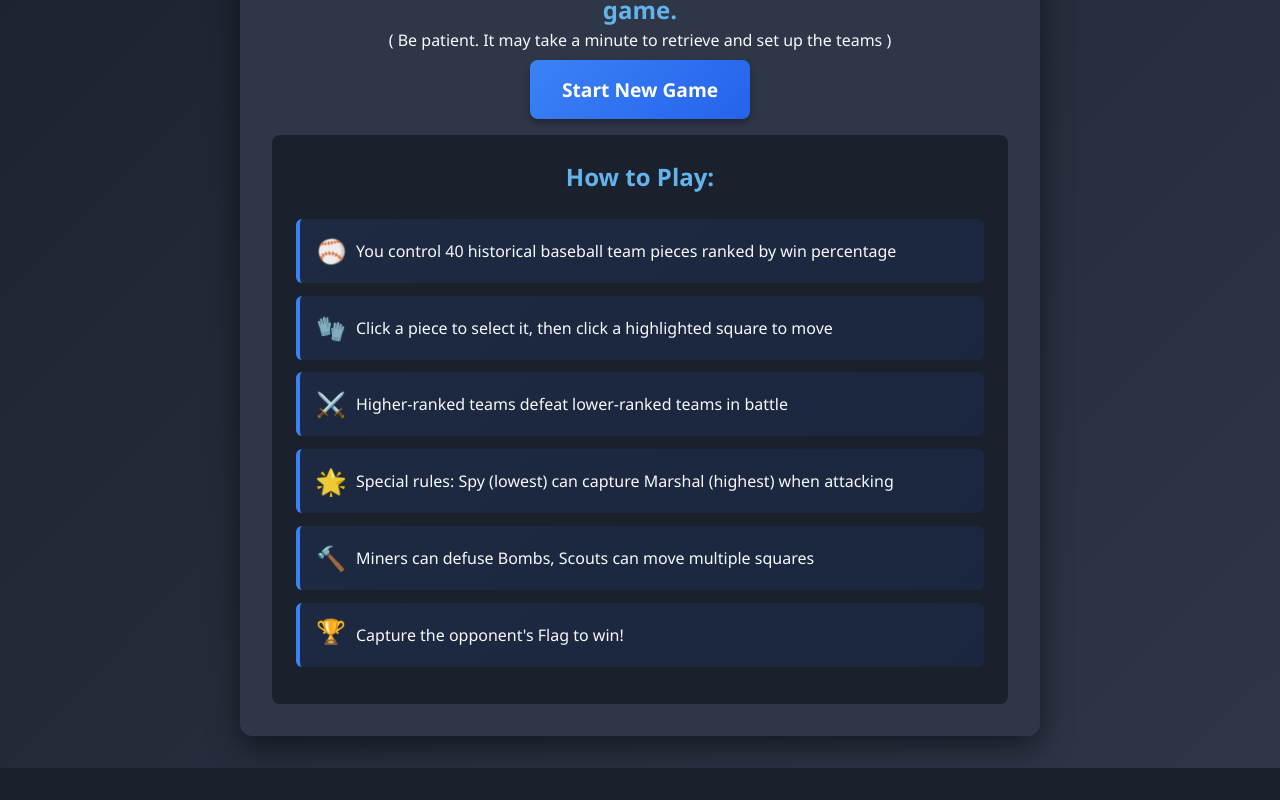
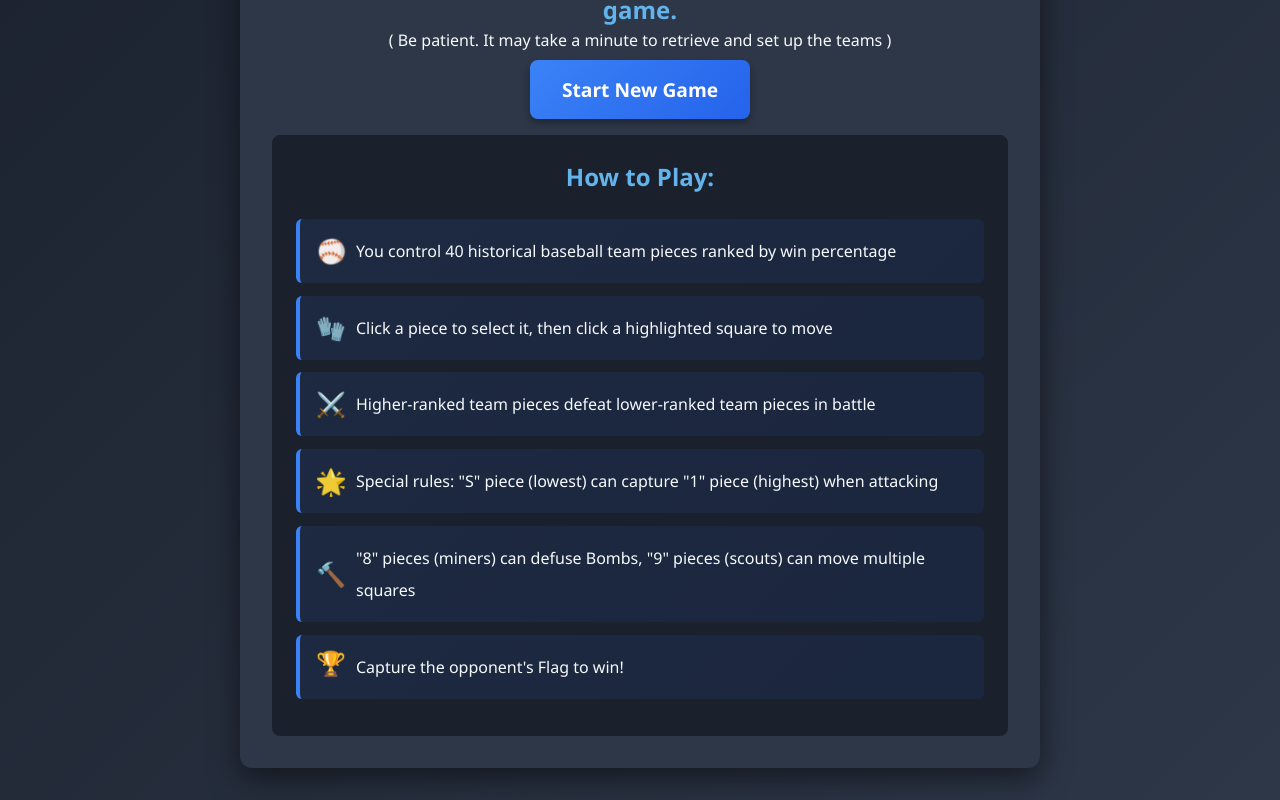
Before and after one commit to khepf/baseball-stratego, a React (Vite) app in the folder ui/: page / in a window 1280 px wide. Shown: the part 384-1184 px from the top of the page. Before the commit the page ends 1152 px from the top, so only its background shows below. Built offline with nearby package versions, Linux system fonts and the light colour scheme.

Commit message:
layout tweaks2

```diff
--- a/ui/src/App.tsx
+++ b/ui/src/App.tsx
@@ -85,13 +85,13 @@ function App() {
                   Click a piece to select it, then click a highlighted square to
                   move
                 </li>
-                <li>Higher-ranked teams defeat lower-ranked teams in battle</li>
+                <li>Higher-ranked team pieces defeat lower-ranked team pieces in battle</li>
                 <li>
-                  Special rules: Spy (lowest) can capture Marshal (highest) when
+                  Special rules: "S" piece (lowest) can capture "1" piece (highest) when
                   attacking
                 </li>
                 <li>
-                  Miners can defuse Bombs, Scouts can move multiple squares
+                  "8" pieces (miners) can defuse Bombs, "9" pieces (scouts)  can move multiple squares
                 </li>
                 <li>Capture the opponent's Flag to win!</li>
               </ul>
```
